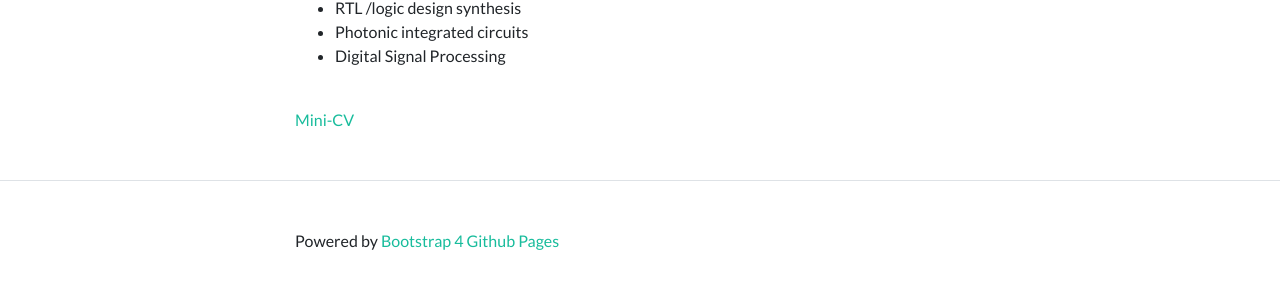
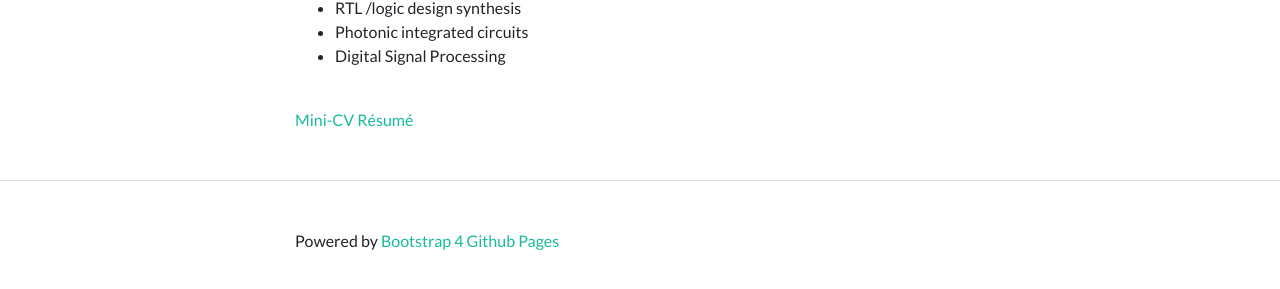
Before and after one commit to Raghav-Bell/Raghav-Bell.github.io, a Jekyll site: the page built from index.md, in a window 1280 px wide. Shown: the part 418-707 px from the top of the page. Built offline with Jekyll 4.4.1, drawn with Linux system fonts in a browser that asks for light colours.

Commit message:
Update index.md
Added Resume link

```diff
--- a/index.md
+++ b/index.md
@@ -20,4 +20,5 @@ of what, why and how. I am fascinated with the question that started Digital rev
   <li>Photonic integrated circuits</li>
   <li>Digital Signal Processing </li>
  </ul>
-<br><a href="/assets/mcv.pdf" target="_blank">Mini-CV</a></div>
+  <br><a href="/assets/mcv.pdf" target="_blank">Mini-CV</a>
+  <a href="/assets/raghav_resume10.5.23.pdf" target="_blank">Résumé</a></div>
```
